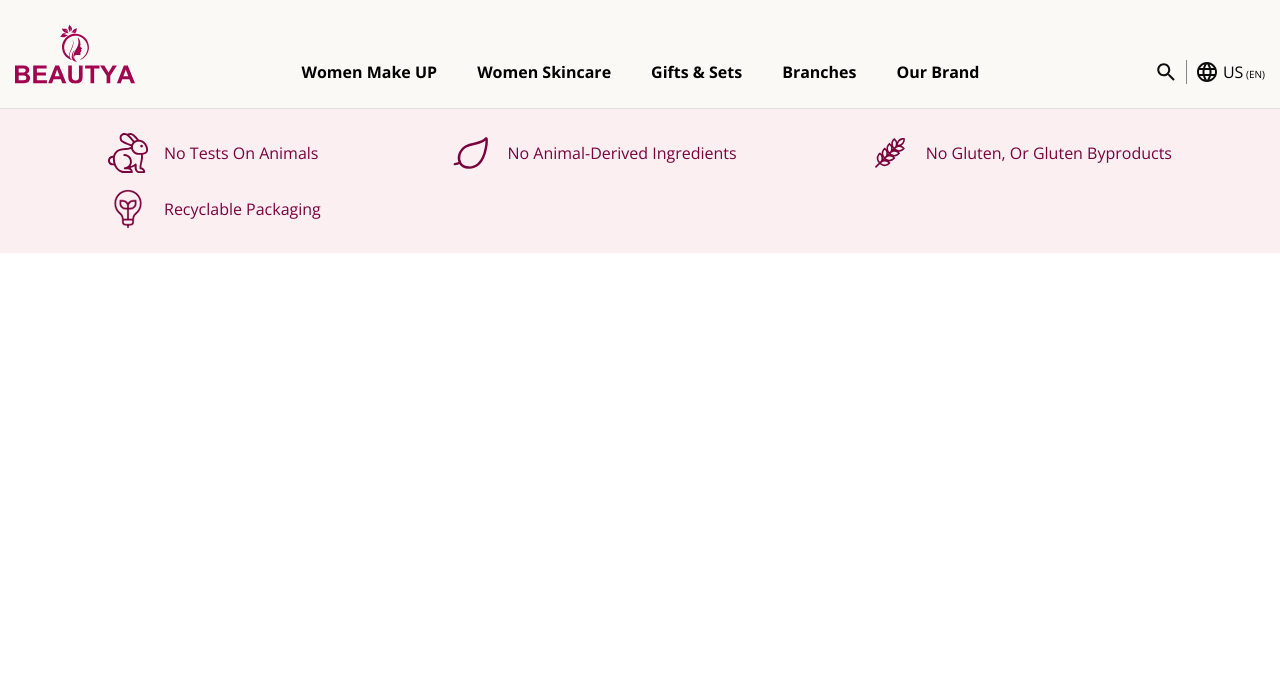
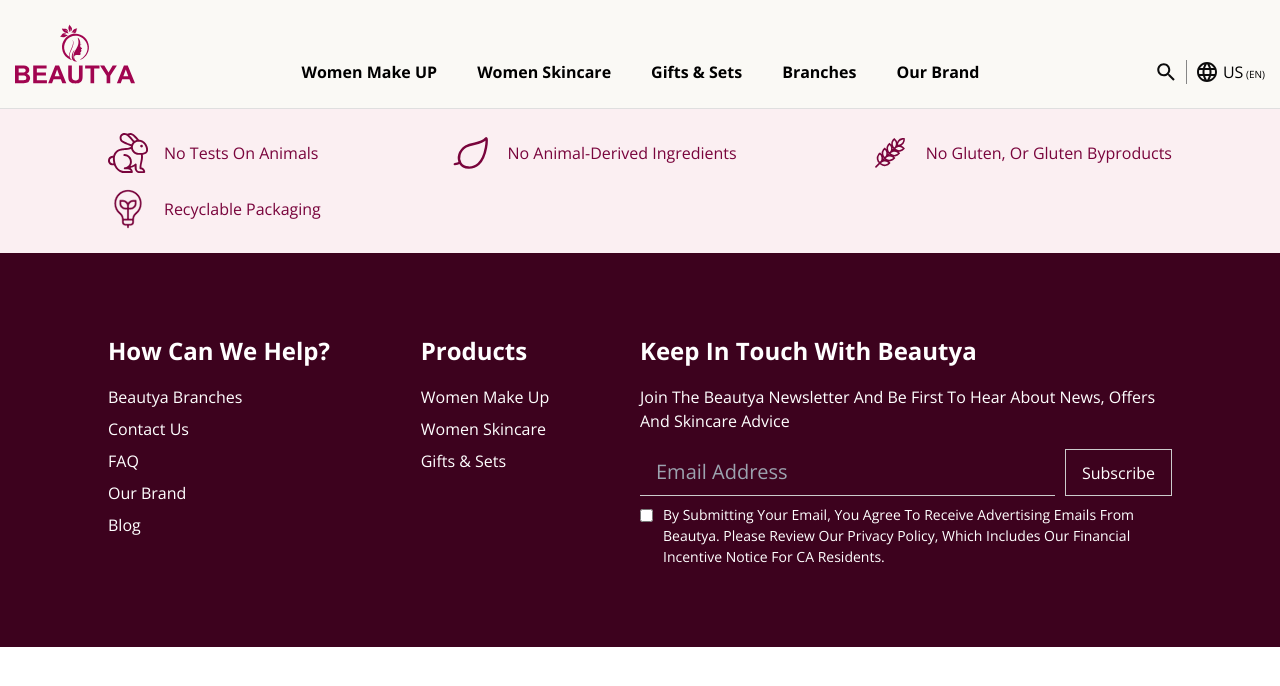
Before and after one commit to IsAmirMmd/beautya-react, a React (Create React App) app: page / in a window 1280 px wide. Shown: the top 686 px of the page. Built offline with nearby package versions, Linux system fonts and the light colour scheme.

Commit message:
creating footer for desktop screen

```diff
--- a/src/components/Footer.jsx
+++ b/src/components/Footer.jsx
@@ -1,3 +1,4 @@
+import { Link } from "react-router-dom";
 import rabbit from "../assets/images/bunny vector.svg";
 import lamp from "../assets/images/lamp.svg";
 import plant from "../assets/images/plant.svg";
@@ -9,25 +10,126 @@
       <section id="footer-badge" className="bg-pink-50 w-full">
         <div className="max-w-[1440px] md:flex gap-x-[24px] gap-y-[16px] grid grid-cols-2 lg:px-[108px] px-[20px] lg:py-[24px] py-[16px] justify-between text-pink-600 flex-wrap capitalize">
           <div className="flex items-center gap-[16px]">
-            <img className="md:w-[40px] w-[28px] aspect-square" src={rabbit} alt="" />
+            <img
+              className="md:w-[40px] w-[28px] aspect-square"
+              src={rabbit}
+              alt=""
+            />
             <p className="md:text-16px text-12px">No tests on animals</p>
           </div>
           <div className="flex items-center gap-[16px] ">
-            <img className="md:w-[40px] w-[28px] aspect-square" src={leaf} alt="" />
-            <p className="md:text-16px text-12px">No animal-derived ingredients</p>
+            <img
+              className="md:w-[40px] w-[28px] aspect-square"
+              src={leaf}
+              alt=""
+            />
+            <p className="md:text-16px text-12px">
+              No animal-derived ingredients
+            </p>
           </div>
           <div className="flex items-center gap-[16px] ">
-            <img className="md:w-[40px] w-[28px] aspect-square" src={plant} alt="" />
-            <p className="md:text-16px text-12px">No gluten, or gluten byproducts</p>
+            <img
+              className="md:w-[40px] w-[28px] aspect-square"
+              src={plant}
+              alt=""
+            />
+            <p className="md:text-16px text-12px">
+              No gluten, or gluten byproducts
+            </p>
           </div>
           <div className="flex items-center gap-[16px] ">
-            <img className="md:w-[40px] w-[28px] aspect-square" src={lamp} alt="" />
+            <img
+              className="md:w-[40px] w-[28px] aspect-square"
+              src={lamp}
+              alt=""
+            />
             <p className="md:text-16px text-12px">Recyclable packaging</p>
           </div>
         </div>
       </section>
       <section id="footer-main" className="bg-pink-800 w-full">
-        <div className="max-w-[1440px]"></div>
+        <div className="max-w-[1440px] text-white px-[108px] flex justify-between">
+          <div className="capitalize md:text-24px font-bold py-[80px]">
+            <h4 className="mb-[16px]">How can we Help?</h4>
+            <ul className="flex flex-col gap-[8px]">
+              <li>
+                <Link className="text-16px font-normal" to="">
+                  Beautya Branches
+                </Link>
+              </li>
+              <li>
+                <Link className="text-16px font-normal" to="">
+                  Contact Us
+                </Link>
+              </li>
+              <li>
+                <Link className="text-16px font-normal" to="">
+                  FAQ
+                </Link>
+              </li>
+              <li>
+                <Link className="text-16px font-normal" to="">
+                  Our Brand
+                </Link>
+              </li>
+              <li>
+                <Link className="text-16px font-normal" to="">
+                  Blog
+                </Link>
+              </li>
+            </ul>
+          </div>
+          <div className="capitalize md:text-24px font-bold py-[80px]">
+            <h4 className="mb-[16px]">Products</h4>
+            <ul className="flex flex-col gap-[8px]">
+              <li>
+                <Link className="text-16px font-normal" to="">
+                  Women Make up
+                </Link>
+              </li>
+              <li>
+                <Link className="text-16px font-normal" to="">
+                  Women Skincare
+                </Link>
+              </li>
+              <li>
+                <Link className="text-16px font-normal" to="">
+                  Gifts & Sets
+                </Link>
+              </li>
+            </ul>
+          </div>
+          <div className="capitalize md:text-24px font-bold py-[80px] max-w-[50%]">
+            <h4 className="mb-[16px]">keep in touch with beautya</h4>
+            <p className="font-normal text-16px mb-[16px]">
+              Join the Beautya newsletter and be first to hear about news,
+              offers and skincare advice
+            </p>
+            <form className="">
+              <section className="flex gap-4">
+                <input
+                  type="email"
+                  className="bg-transparent border-b font-normal text-20px focus:border-0 focus:border-b outline-none border-neutral-400 w-full px-[16px] py-[8px]"
+                  placeholder="Email Address"
+                />
+                <button
+                  type="button"
+                  className="px-[16px] py-[8px] font-normal text-16px border-neutral-400 border"
+                >
+                  Subscribe
+                </button>
+              </section>
+              <section className="flex gap-4 items-start mt-[8px]">
+                <input type="checkbox" className="mt-2" />
+                <label className="text-14px font-normal">
+                  By submitting your email, you agree to receive advertising
+                  emails from Beautya. Please review our Privacy Policy, which
+                  includes our Financial Incentive Notice for CA residents.
+                </label>
+              </section>
+            </form>
+          </div>
+        </div>
       </section>
       <section id="footer-contatc" className="bg-pink-900 w-full">
         <div className="max-w-[1440px]"></div>
--- a/src/index.css
+++ b/src/index.css
@@ -13,3 +13,6 @@
   -moz-osx-font-smoothing: grayscale;
   font-size: 62.5%;
 }
+input{
+  accent-color: #A10550;
+}
--- a/tailwind.config.js
+++ b/tailwind.config.js
@@ -50,6 +50,7 @@
       "14px": "1.4rem",
       "16px": "1.6rem",
       "18px": "1.8rem",
+      "20px": "2rem",
       "24px": "2.4rem",
       "44px": "4.4rem",
     },
```
